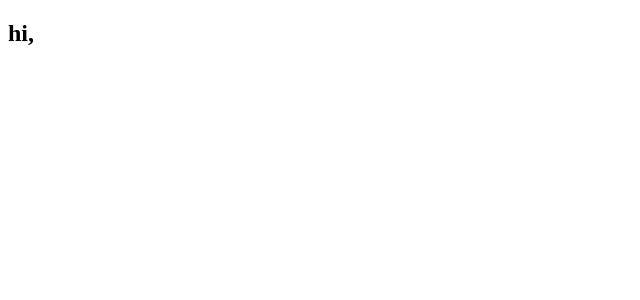
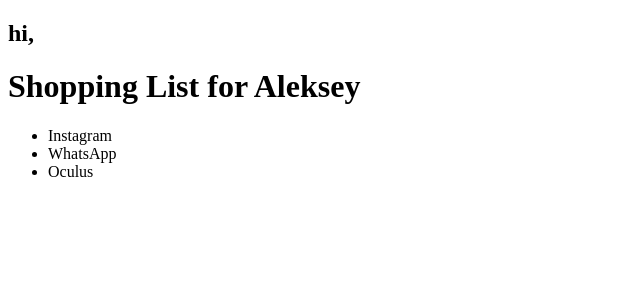
Before and after one commit to AlekseyLeshko/react-learn, a React app: page / in a window 1280 px wide. Shown: the top 300 px of the page, without its empty margins (0-640 px from the left). Built offline with nearby package versions, Linux system fonts and the light colour scheme.

Commit message:
add shopping list

```diff
--- /dev/null
+++ b/src/components/ShoppingList.js
@@ -0,0 +1,18 @@
+import React from 'react'
+
+class ShoppingList extends React.Component {
+  render() {
+    return (
+      <div className="shopping-list">
+        <h1>Shopping List for { this.props.name } < /h1>
+        <ul>
+          <li> Instagram </li>
+          <li> WhatsApp < /li>
+          <li> Oculus < /li>
+        </ul>
+      </div>
+    );
+  }
+}
+
+export default ShoppingList;
--- a/src/index.js
+++ b/src/index.js
@@ -2,8 +2,12 @@
 import ReactDOM from 'react-dom';
 
 import App from './components/App';
+import ShoppingList from './components/ShoppingList';
 
 ReactDOM.render(
-  <App />,
+  <div>
+    <App />
+    <ShoppingList name="Aleksey" />
+  </div>,
   document.getElementById('root')
 );
```
